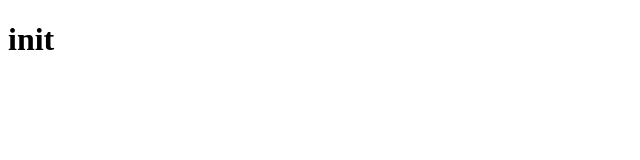
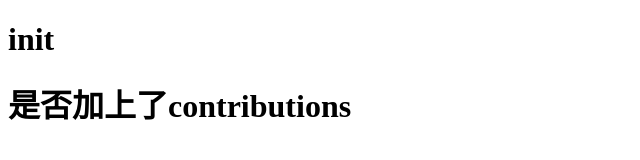
Before and after one commit to ponyfly/test_git, a plain HTML site: page index.html in a window 1280 px wide. Shown: the whole page, without its empty margins (0-640 px from the left). Drawn offline with Linux system fonts and the light colour scheme.

Commit message:
是否加上了contributions

```diff
--- a/index.html
+++ b/index.html
@@ -6,5 +6,6 @@
 </head>
 <body>
 <h1>init</h1>
+<h1>是否加上了contributions</h1>
 </body>
 </html>
```
